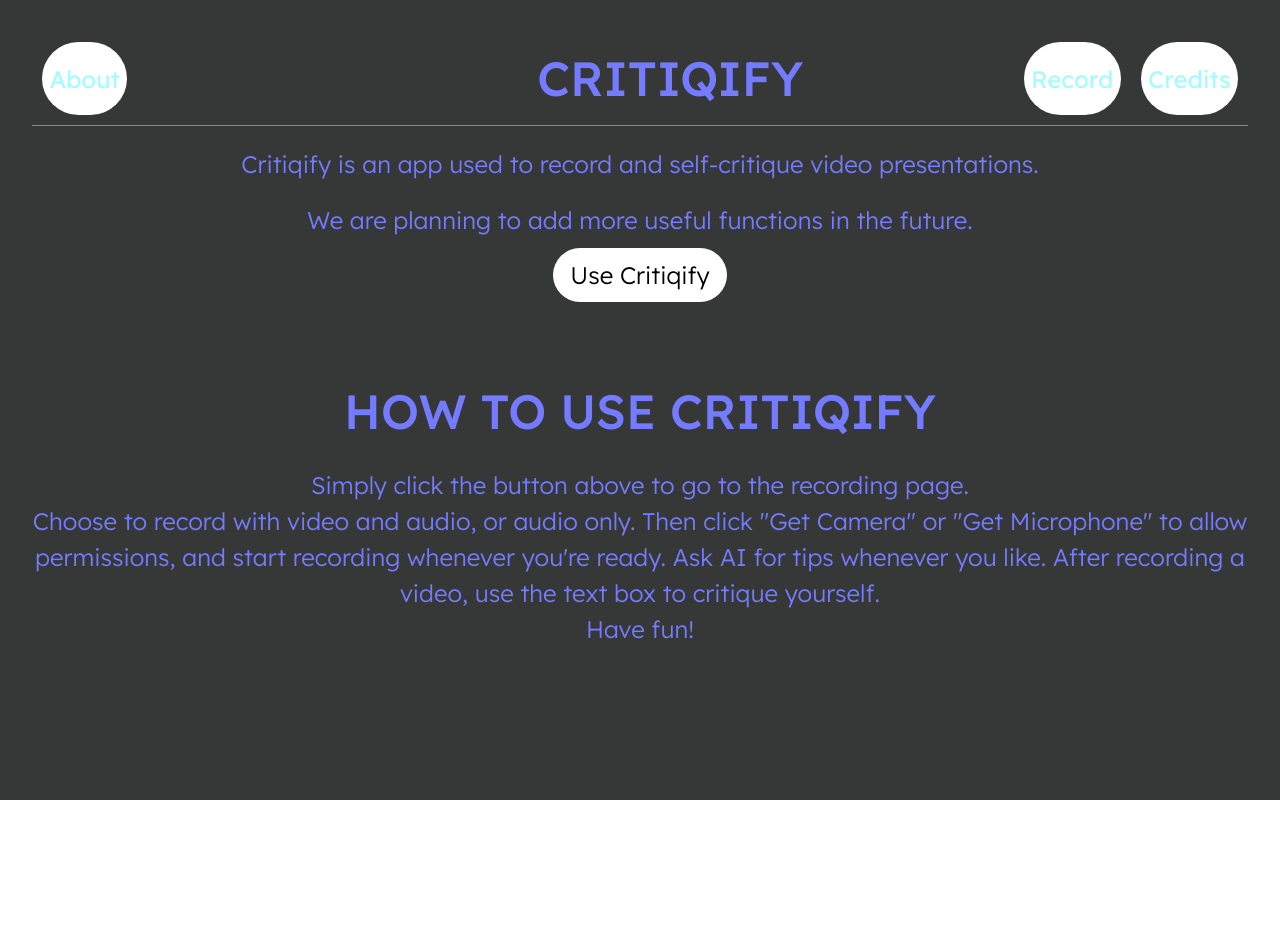
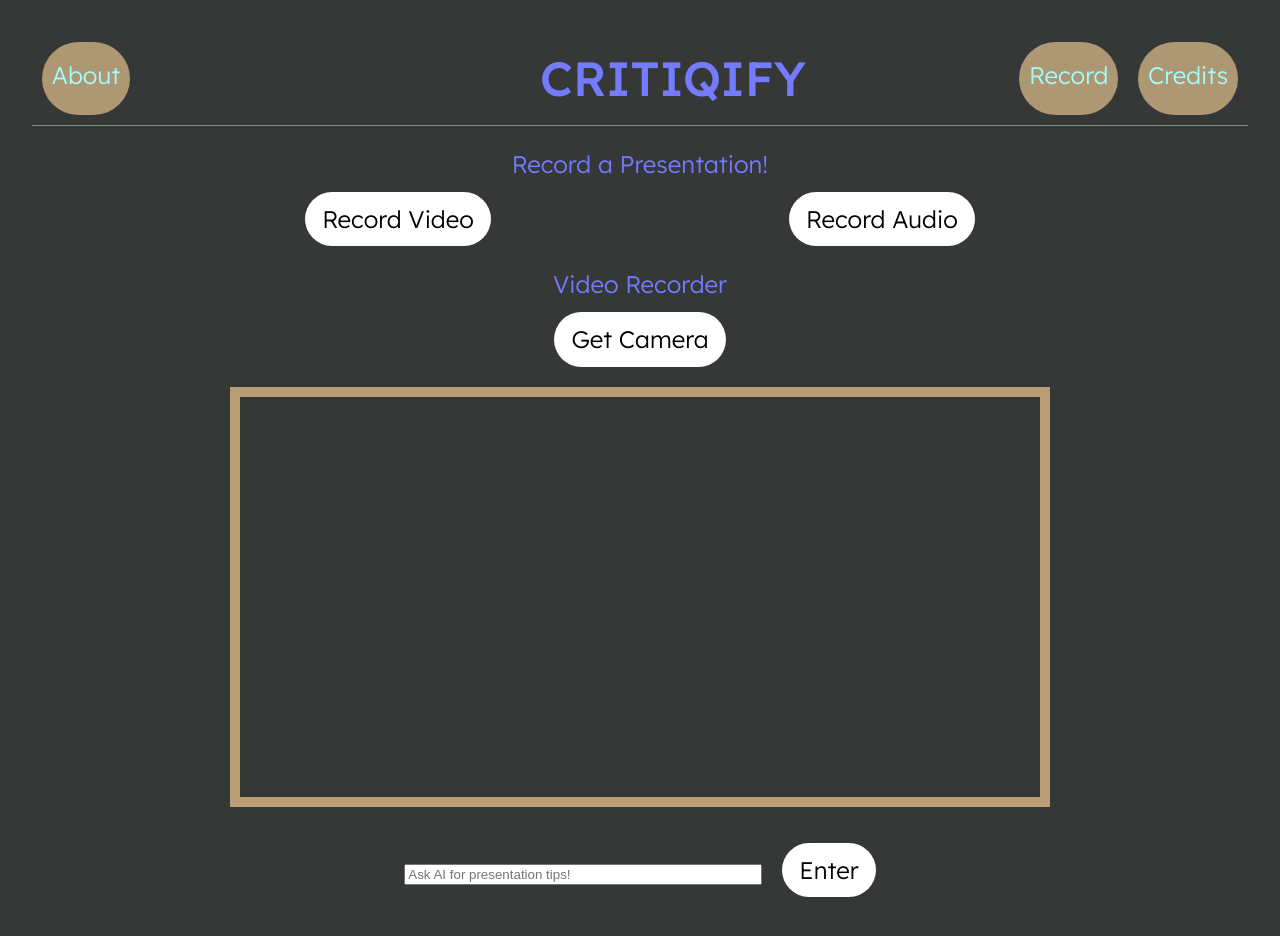
Before and after one commit to alexpark0/Critiqify, a React (Vite) app: page /record in a window 1280 px wide. Shown: the top 936 px of the page. Before the commit the page ends 800 px from the top, so only its background shows below. Built offline with nearby package versions, Linux system fonts and the light colour scheme.

Commit message:
refactored pages into routes

```diff
--- a/package.json
+++ b/package.json
@@ -16,7 +16,8 @@
     "react": "^18.2.0",
     "react-bootstrap": "^2.10.2",
     "react-dom": "^18.2.0",
-    "react-quill": "^2.0.0"
+    "react-quill": "^2.0.0",
+    "react-router-dom": "^6.28.0"
   },
   "devDependencies": {
     "@types/react": "^18.2.55",
--- a/src/App.jsx
+++ b/src/App.jsx
@@ -1,101 +1,27 @@
 import "./App.css";
-import { useState } from "react";
-import VideoRecorder from "../src/VideoRecorder";
-import AudioRecorder from "../src/AudioRecorder";
-import Gemini from "./Gemini";
+import { BrowserRouter as Router, Routes, Route, Link } from "react-router-dom";
+import LandingPage from "./pages/LandingPage";
+import RecordPage from "./pages/RecordPage";
+import CreditsPage from "./pages/CreditsPage";
 
 const App = () => {
-  let [recordOption, setRecordOption] = useState("video");
-  const toggleRecordOption = (type) => {
-    return () => {
-      setRecordOption(type);
-    };
-  };
+  return (
+    <Router>
+      <div className="alex-park-homescreen">
+        {/* Navigation Buttons */}
+        <Link to="/" className="button-left">About</Link>
+        <h1>CRITIQIFY</h1>
+        <Link to="/record" className="button-middle">Record</Link>
+        <Link to="/credits" className="button-right">Credits</Link>
+      </div>
 
-  const [toggle, setToggle] = useState(1);
-
-  function updateToggle(id) {
-    setToggle(id);
-  }
-
-  return (
-    <>
-      <div className="alex-park-homescreen">
-        <button className="button-left" onClick={() => updateToggle(1)}>
-          About
-        </button>
-        <h1>CRITIQIFY</h1>
-        <button className="button-middle" onClick={() => updateToggle(2)}>
-          Record
-        </button>
-        <button className="button-right" onClick={() => updateToggle(3)}>
-          Credits
-        </button>
-      </div>
-      <div className={toggle === 1 ? "show-content" : "content"}>
-        <h2>
-          Critiqify is an app used to record and self-critique video
-          presentations.
-        </h2>
-        <h2>We are planning to add more useful functions in the future.</h2>
-        <button onClick={() => updateToggle(2)} className="button">
-          Use Critiqify
-        </button>
-        <h1>&nbsp;</h1>
-        <h1>HOW TO USE CRITIQIFY</h1>
-        <h2>
-          Simply click the button above to go to the recording page.
-          <br></br>Choose to record with video and audio, or audio only.
-          Then click "Get Camera" or "Get Microphone" to allow permissions, and start recording whenever you're ready.
-          Ask AI for tips whenever you like. After recording a video, use the text box to critique yourself.
-          <br></br>Have fun!
-        </h2>
-      </div>
-      <div className={toggle === 2 ? "show-content" : "content"}>
-        <h2>Record a Presentation!</h2>
-        <div className="button-flex">
-          <button onClick={toggleRecordOption("video")}>Record Video</button>
-          <button onClick={toggleRecordOption("audio")}>Record Audio</button>
-        </div>
-        <div>
-          {recordOption === "video" ? <VideoRecorder /> : <AudioRecorder />}
-        </div>
-        <Gemini />
-      </div>
-      <div className={toggle === 3 ? "show-content" : "content"}>
-        <h2>Alex Park : park.ale@northeastern.edu</h2>
-        <a href="https://www.linkedin.com/in/alex-park-/">
-          <img src="alex.jpeg" alt="" width="128" height="160"/>
-        </a>
-        <h2>Aiden Rim : rim.a@northeastern.edu</h2>
-        <a href="https://www.youtube.com/watch?v=DINnS09LZww">
-          <img
-            src="aiden.jpg"
-            alt="arim"
-            width="128"
-            height="160"
-          ></img>
-        </a>
-        <h2>Bryan Li : li.brya@northeastern.edu</h2>
-        <a href="https://www.linkedin.com/in/bryanli27/">
-          <img
-            src="bryan.jpeg"
-            alt="bryali"
-            width="128"
-            height="160"
-          ></img>
-        </a>
-        <h2>Colin Chu : chu.col@northeastern.edu</h2>
-        <a href="https://www.crunchyroll.com/series/GY8VEQ95Y/darling-in-the-franxx">
-          <img
-            src="colin.jpg"
-            alt="colchu"
-            width="128"
-            height="160"
-          ></img>
-        </a>
-      </div>
-    </>
+      {/* Routes for Different Pages */}
+      <Routes>
+        <Route path="/" element={<LandingPage />} />
+        <Route path="/record" element={<RecordPage />} />
+        <Route path="/credits" element={<CreditsPage />} />
+      </Routes>
+    </Router>
   );
 };
 
--- a/src/index.css
+++ b/src/index.css
@@ -137,10 +137,16 @@ button:focus-visible {
 .button-left,
 .button-middle,
 .button-right {
-  padding: 0.1em 0.1em;
-  border-style: groove;
+  border-radius: 100px;
+  border: 5px solid transparent;
+  padding: 0.4em 0.2em;
+  font-size: 1.5em;
+  font-weight: 350;
+  font-family: inherit;
+  background-color: #ae9773;
+  cursor: pointer;
+  transition: border-color 0.5s;
   color: rgb(163, 253, 255);
-  font-weight: 400;
 }
 
 .textbox {
--- /dev/null
+++ b/src/pages/CreditsPage.jsx
@@ -0,0 +1,39 @@
+const CreditsPage = () => {
+    return(
+        <>
+        <h2>Alex Park : park.ale@northeastern.edu</h2>
+        <a href="https://www.linkedin.com/in/alex-park-/">
+          <img src="alex.jpeg" alt="" width="128" height="160"/>
+        </a>
+        <h2>Aiden Rim : rim.a@northeastern.edu</h2>
+        <a href="https://www.youtube.com/watch?v=DINnS09LZww">
+          <img
+            src="aiden.jpg"
+            alt="arim"
+            width="128"
+            height="160"
+          ></img>
+        </a>
+        <h2>Bryan Li : li.brya@northeastern.edu</h2>
+        <a href="https://www.linkedin.com/in/bryanli27/">
+          <img
+            src="bryan.jpeg"
+            alt="bryali"
+            width="128"
+            height="160"
+          ></img>
+        </a>
+        <h2>Colin Chu : chu.col@northeastern.edu</h2>
+        <a href="https://www.crunchyroll.com/series/GY8VEQ95Y/darling-in-the-franxx">
+          <img
+            src="colin.jpg"
+            alt="colchu"
+            width="128"
+            height="160"
+          ></img>
+        </a>
+        </>
+    )
+}
+
+export default CreditsPage;
--- /dev/null
+++ b/src/pages/LandingPage.jsx
@@ -0,0 +1,28 @@
+const LandingPage = () => {
+
+    return(
+        <>
+            <h2>
+                Critiqify is an app used to record and self-critique video
+                presentations.
+            </h2>
+            <h1>
+                &nbsp;
+            </h1>
+            <h1>
+                HOW TO USE CRITIQIFY
+            </h1>
+            <h2>
+            Simply click the button above to go to the recording page.
+            <br></br>
+            Choose to record with video and audio, or audio only.
+            Then click "Get Camera" or "Get Microphone" to allow permissions, and start recording whenever you're ready.
+            Ask AI for tips whenever you like. After recording a video, use the text box to critique yourself.
+            <br></br>
+            Have fun!
+            </h2>
+        </>
+    )
+}
+
+export default LandingPage;
--- /dev/null
+++ b/src/pages/RecordPage.jsx
@@ -0,0 +1,30 @@
+import VideoRecorder from "../VideoRecorder";
+import AudioRecorder from "../AudioRecorder";
+import Gemini from "../Gemini";
+import { useState } from "react";
+
+const RecordPage = () => {
+
+    let [recordOption, setRecordOption] = useState("video");
+    const toggleRecordOption = (type) => {
+      return () => {
+        setRecordOption(type);
+      };
+    };
+
+    return(
+        <>
+        <h2>Record a Presentation!</h2>
+        <div className="button-flex">
+          <button onClick={toggleRecordOption("video")}>Record Video</button>
+          <button onClick={toggleRecordOption("audio")}>Record Audio</button>
+        </div>
+        <div>
+          {recordOption === "video" ? <VideoRecorder /> : <AudioRecorder />}
+        </div>
+        <Gemini />
+        </>
+    )
+}
+
+export default RecordPage;
```
Also changed, not shown: 1 other file (tests, documents, lock files or other folders).
